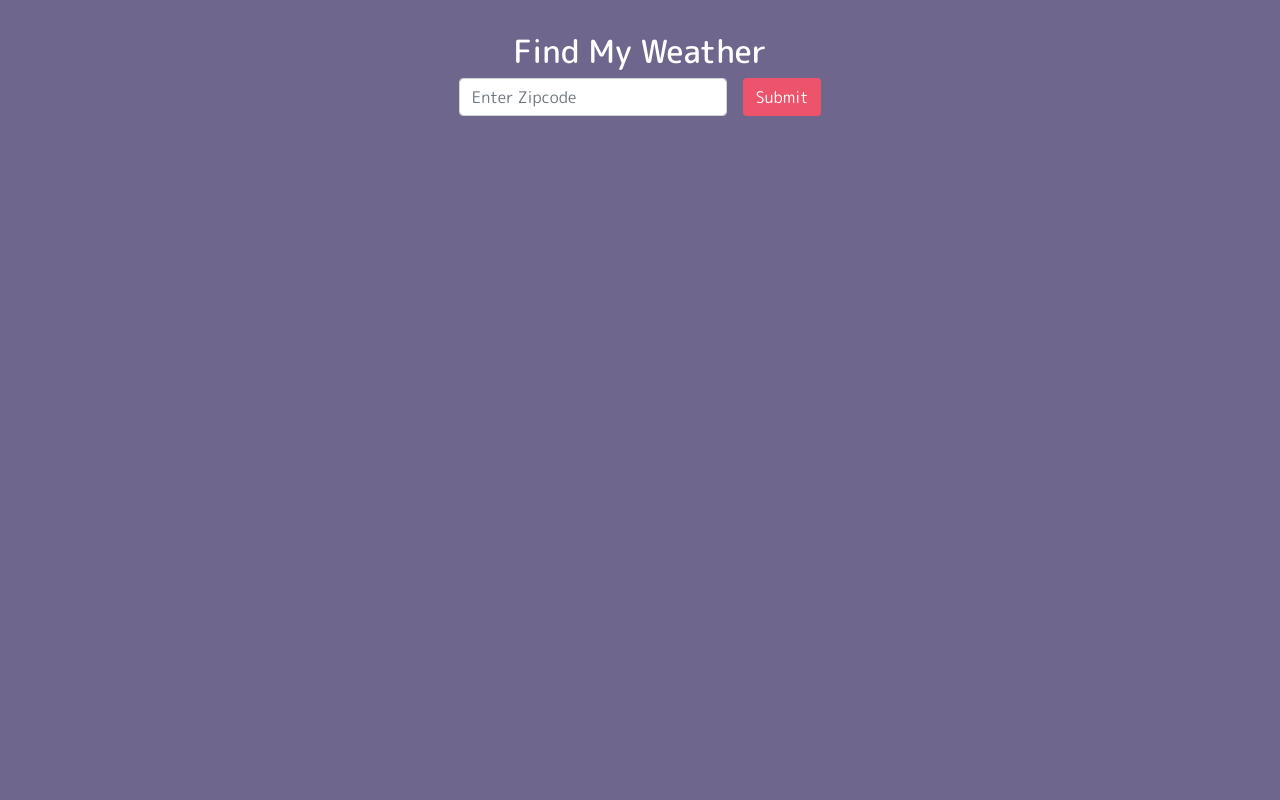
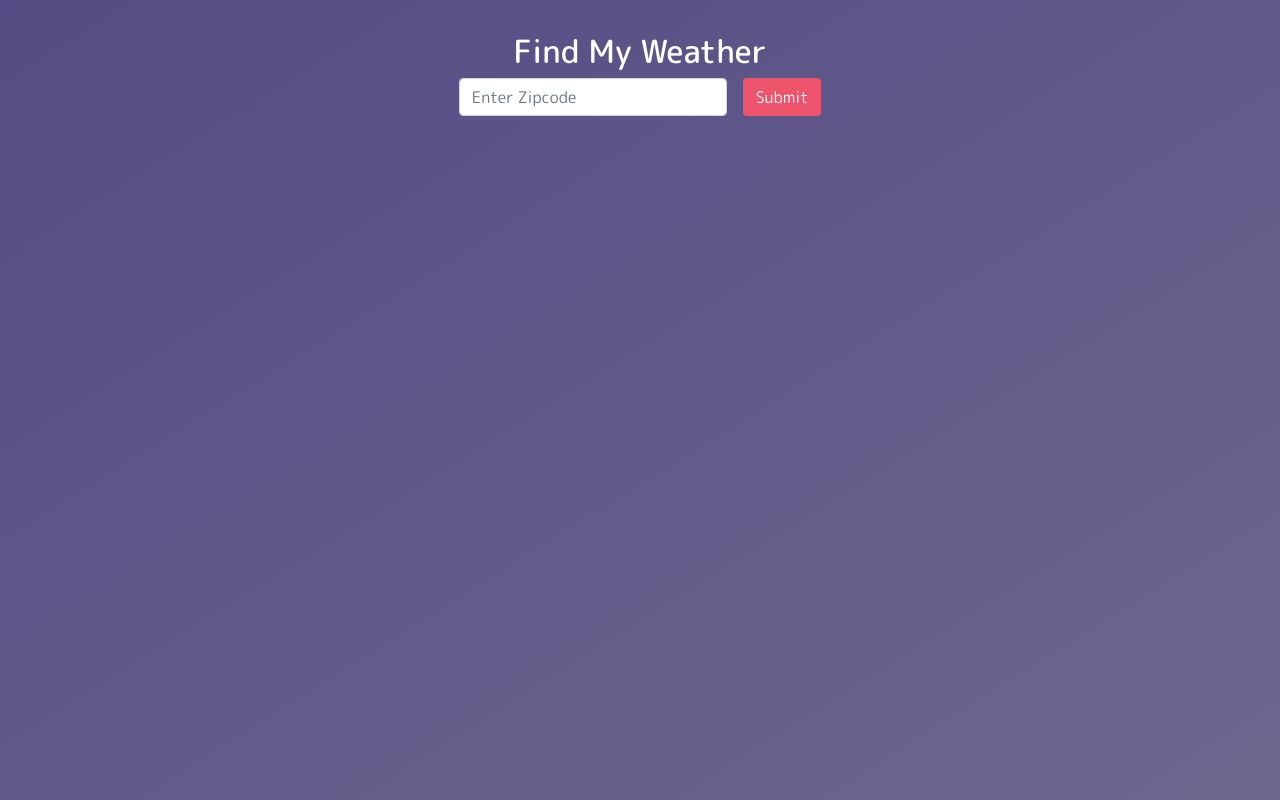
Before and after one commit to JenniferToops/zipweatherapi, a plain HTML site: page index.html in a window 1280 px wide. Drawn offline with nearby package versions, Linux system fonts and the light colour scheme.

Commit message:
added gradient color to body background

```diff
--- a/css/style.css
+++ b/css/style.css
@@ -19,10 +19,13 @@
 /* add #544c84 linear-gradient top left to right */
 
 body {
+  width: 100vw;
+  height: 100vh;
   font-family: 'M PLUS Rounded 1c', sans-serif;
-  background-color: #6f668e;
+  background-image: linear-gradient(to bottom right, #544c84, #6f668e);
+  background-size: cover;
+  background-repeat: no-repeat;
   color: white;
-
 }
 
 .container {
```
